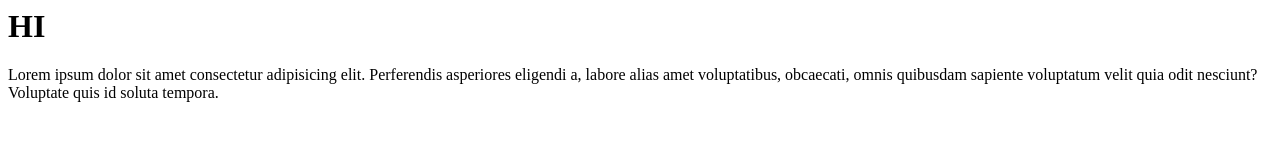
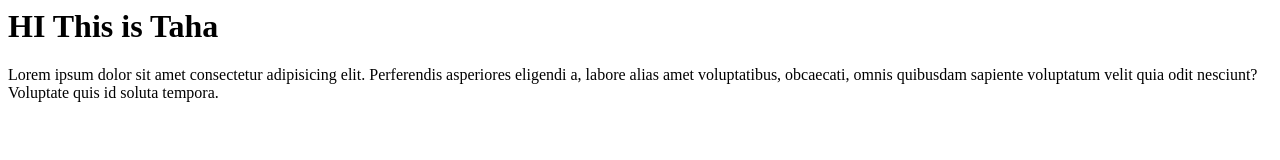
Before and after one commit to WhileTrue0087/Test_connect, a plain HTML site: page index.html in a window 1280 px wide. Drawn offline with Linux system fonts and the light colour scheme.

Commit message:
Update index.html

```diff
--- a/index.html
+++ b/index.html
@@ -8,7 +8,7 @@
 <body>
     <div>
         <h1>
-            HI
+            HI This is Taha
         </h1>
         <p>
             Lorem ipsum dolor sit amet consectetur adipisicing elit. Perferendis asperiores eligendi a, labore alias amet voluptatibus, obcaecati, omnis quibusdam sapiente voluptatum velit quia odit nesciunt? Voluptate quis id soluta tempora.
```
